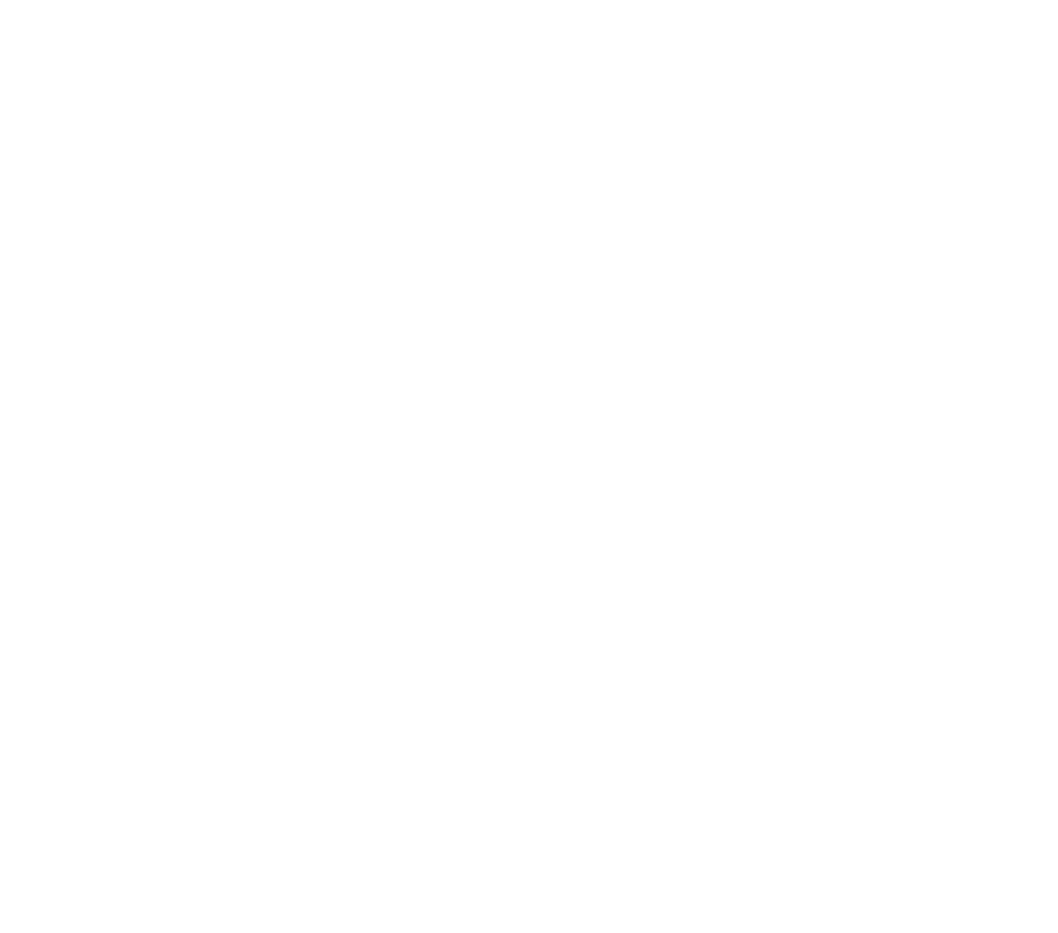
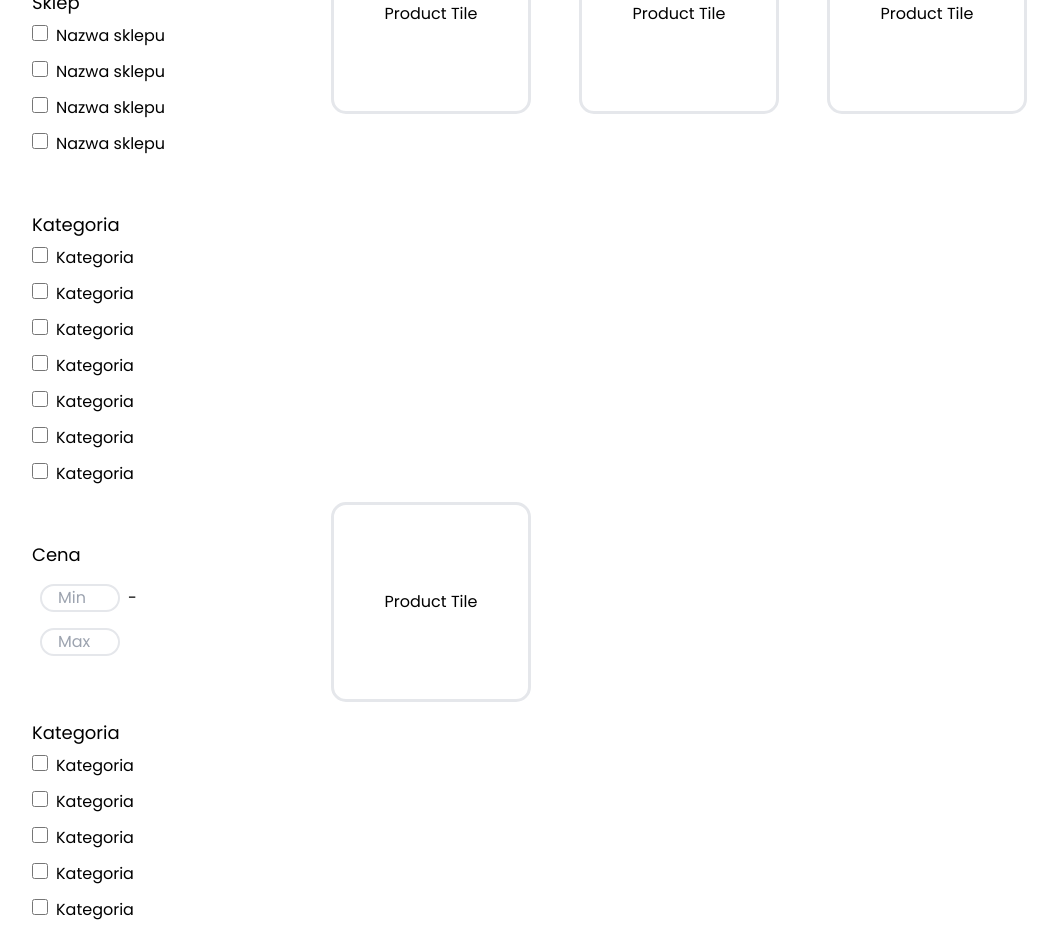
Before and after one commit to Guczu/grocery-app, a React (Vite) app in the folder client/: page /categories/biedronka in a window 1280 px wide. Before the commit this address had no page. Shown: the part 280-1213 px from the top of the page, without its empty margins (40-1098 px from the left). Before the commit the page ends 800 px from the top, so only its background shows below. Built offline with nearby package versions, Linux system fonts and the light colour scheme.

Commit message:
added products page with filters mockup

```diff
--- a/client/src/App.jsx
+++ b/client/src/App.jsx
@@ -1,12 +1,20 @@
 import Home from "./views/Home/Home"
 import { Routes, Route } from 'react-router-dom';
+import Products from "./views/Products/Products";
+import Navbar from "./views/Navbar/Navbar";
+import Categories from "./views/Categories/Categories";
+import Footer from "./views/Footer/Footer";
 
 function App() {
   return (
-      <div className="w-screen h-screen">
+      <div className="w-full bg-main-white font-poppins">
+        <Navbar/>
+        <Categories/>
         <Routes>
           <Route path="/" element={<Home />} />
+          <Route path="/categories/:filter" element={<Products />} />
         </Routes>
+        <Footer/>
       </div>
   )
 }
--- a/client/src/constants/index.js
+++ b/client/src/constants/index.js
@@ -11,7 +11,7 @@
 const categories = [
     {name: 'Mięso & ryby', icon: '#', routeLink: '/categories/meat'},
     {name: 'Napoje', icon: '#', routeLink: '/categories/drinks'},
-    {name: 'Słodycze', icon: '#', routeLink: '/categories'},
+    {name: 'Słodycze', icon: '#', routeLink: '/categories/sweets'},
     {name: 'Owoce', icon: '#', routeLink: '/categories/fruits'},
     {name: 'Pieczywo', icon: '#', routeLink: '/categories/bread'},
     {name: 'Warzywa', icon: '#', routeLink: '/categories/vegetables'},
--- a/client/src/views/Categories/CategoryLink/CategoryLink.jsx
+++ b/client/src/views/Categories/CategoryLink/CategoryLink.jsx
@@ -2,7 +2,7 @@
 
 const CategoryLink = ({ category }) => {
     const { name, icon, routeLink } = category;
-    console.log(icon)
+
   return (
     <div className="flex py-2 justify-center items-center">
         <NavLink
--- a/client/src/views/Home/Home.jsx
+++ b/client/src/views/Home/Home.jsx
@@ -7,7 +7,7 @@
 
 const Home = () => {
   return (
-    <main className="w-screen h-screen bg-main-white font-poppins overflow-y-scroll">
+    <main className="w-full bg-main-white font-poppins">
         {
             //Navbar
 
@@ -19,17 +19,12 @@
 
             //Footer
         }
-        <Navbar/>
-
-        <Categories/>
 
         <ShopList/>
 
         <Newsletter/>
 
         <InfoLabel/>
-
-        <Footer/>
     </main>
   )
 }
--- /dev/null
+++ b/client/src/views/Products/ProductTile/ProductTile.jsx
@@ -0,0 +1,9 @@
+const ProductTile = () => {
+  return (
+    <div className="w-[200px] h-[200px] border-[3px] rounded-[15px] flex justify-center items-center">
+        Product Tile
+    </div>
+  )
+}
+
+export default ProductTile
--- /dev/null
+++ b/client/src/views/Products/Products.jsx
@@ -0,0 +1,21 @@
+import { useState } from "react"
+import ProductsFilterList from "./ProductsFilterList/ProductsFilterList"
+import ProductsList from "./ProductsList/ProductsList"
+
+const Products = () => {
+    const [filters, setFilters] = useState({
+        category: 'all',
+        minPrice: 0,
+        maxPrice: 9999,
+        shop: 'all'
+})
+
+  return (
+    <section className="w-full flex flex-row">
+        <ProductsFilterList/>
+        <ProductsList/>
+    </section>
+  )
+}
+
+export default Products
--- /dev/null
+++ b/client/src/views/Products/ProductsFilterList/ProductsFilterList.jsx
@@ -0,0 +1,120 @@
+const ProductsFilterList = () => {
+  return (
+    <div className="w-fill h-fill p-12">
+
+        <span className="text-heading-5 p-6 flex justify-center">
+            Dostosuj
+        </span>
+
+        <div className="flex flex-col gap-2 px-6">
+            <span className="text-heading-3">
+                Sklep
+            </span>
+
+            <div className="flex flex-col gap-3 mb-12">
+                <label htmlFor="">
+                    <input type="checkbox" className="w-4 h-4 rounded accent-main-primary"/>
+                    <span className="px-2">Nazwa sklepu</span>
+                </label>
+                <label htmlFor="">
+                    <input type="checkbox" className="w-4 h-4 rounded"/>
+                    <span className="px-2">Nazwa sklepu</span>
+                </label>
+                <label htmlFor="">
+                    <input type="checkbox" className="w-4 h-4 rounded"/>
+                    <span className="px-2">Nazwa sklepu</span>
+                </label>
+                <label htmlFor="">
+                    <input type="checkbox" className="w-4 h-4 rounded"/>
+                    <span className="px-2">Nazwa sklepu</span>
+                </label>
+            </div>
+
+            <span className="text-heading-3">
+                Kategoria
+            </span>
+
+            <div className="flex flex-col gap-3 mb-12">
+                <label htmlFor="">
+                    <input type="checkbox" className="w-4 h-4 rounded"/>
+                    <span className="px-2">Kategoria</span>
+                </label>
+                <label htmlFor="">
+                    <input type="checkbox" className="w-4 h-4 rounded"/>
+                    <span className="px-2">Kategoria</span>
+                </label>
+                <label htmlFor="">
+                    <input type="checkbox" className="w-4 h-4 rounded"/>
+                    <span className="px-2">Kategoria</span>
+                </label>
+                <label htmlFor="">
+                    <input type="checkbox" className="w-4 h-4 rounded"/>
+                    <span className="px-2">Kategoria</span>
+                </label>
+                <label htmlFor="">
+                    <input type="checkbox" className="w-4 h-4 rounded"/>
+                    <span className="px-2">Kategoria</span>
+                </label>
+                <label htmlFor="">
+                    <input type="checkbox" className="w-4 h-4 rounded"/>
+                    <span className="px-2">Kategoria</span>
+                </label>
+                <label htmlFor="">
+                    <input type="checkbox" className="w-4 h-4 rounded"/>
+                    <span className="px-2">Kategoria</span>
+                </label>
+            </div>
+
+            <span className="text-heading-3">
+                Cena
+            </span>
+
+            <div className="flex flex-col gap-1 mb-12">
+                <label htmlFor="">
+                    <input type="text" placeholder="Min" className="w-[5rem] m-2 rounded-[15px] px-4 border-[2px] focus:outline-none"/>
+                    -
+                    <input type="text" placeholder="Max" className="w-[5rem] m-2 rounded-[15px] px-4 border-[2px] focus:outline-none"/>
+                </label>
+            </div>
+
+            <span className="text-heading-3">
+                Kategoria
+            </span>
+
+            <div className="flex flex-col gap-3 mb-12">
+                <label htmlFor="">
+                    <input type="checkbox" className="w-4 h-4 rounded"/>
+                    <span className="px-2">Kategoria</span>
+                </label>
+                <label htmlFor="">
+                    <input type="checkbox" className="w-4 h-4 rounded"/>
+                    <span className="px-2">Kategoria</span>
+                </label>
+                <label htmlFor="">
+                    <input type="checkbox" className="w-4 h-4 rounded"/>
+                    <span className="px-2">Kategoria</span>
+                </label>
+                <label htmlFor="">
+                    <input type="checkbox" className="w-4 h-4 rounded"/>
+                    <span className="px-2">Kategoria</span>
+                </label>
+                <label htmlFor="">
+                    <input type="checkbox" className="w-4 h-4 rounded"/>
+                    <span className="px-2">Kategoria</span>
+                </label>
+                <label htmlFor="">
+                    <input type="checkbox" className="w-4 h-4 rounded"/>
+                    <span className="px-2">Kategoria</span>
+                </label>
+                <label htmlFor="">
+                    <input type="checkbox" className="w-4 h-4 rounded"/>
+                    <span className="px-2">Kategoria</span>
+                </label>
+            </div>
+        </div>
+
+    </div>
+  )
+}
+
+export default ProductsFilterList
--- /dev/null
+++ b/client/src/views/Products/ProductsList/ProductsList.jsx
@@ -0,0 +1,16 @@
+import Header from "../../../components/Header/Header"
+import ProductTile from "../ProductTile/ProductTile"
+
+const ProductsList = () => {
+  return (
+    <div className="flex gap-12 flex-wrap p-12">
+        <ProductTile/>
+        <ProductTile/>
+        <ProductTile/>
+        <ProductTile/>
+        {}
+    </div>
+  )
+}
+
+export default ProductsList
--- a/client/src/views/ShopList/ShopListTile/ShopListTile.jsx
+++ b/client/src/views/ShopList/ShopListTile/ShopListTile.jsx
@@ -1,11 +1,13 @@
+import { Link } from "react-router-dom"
+
 const ShopListTile = ({ children, image }) => {
   return (
-    <div className="w-3/4 h-40 mx-auto rounded-[5px] relative hover:cursor-pointer hover:brightness-75">
+    <Link to={`/categories/${children.toLowerCase()}`} className="w-3/4 h-40 mx-auto rounded-[5px] relative hover:cursor-pointer hover:brightness-75">
         <img src={image} alt='alt' className="w-full h-full object-cover rounded-[5px] mx-auto shadow-[rgba(50,50,93,0.25)_0px_6px_12px_-2px,_rgba(0,0,0,0.3)_0px_3px_7px_-3px]"/>
         <span className="absolute bottom-0 px-12 py-6 text-main-white text-heading-2 drop-shadow-[0_1.3px_2px_rgba(0,0,0,1)]">
             {children}
         </span>
-    </div>
+    </Link>
   )
 }
 
```
